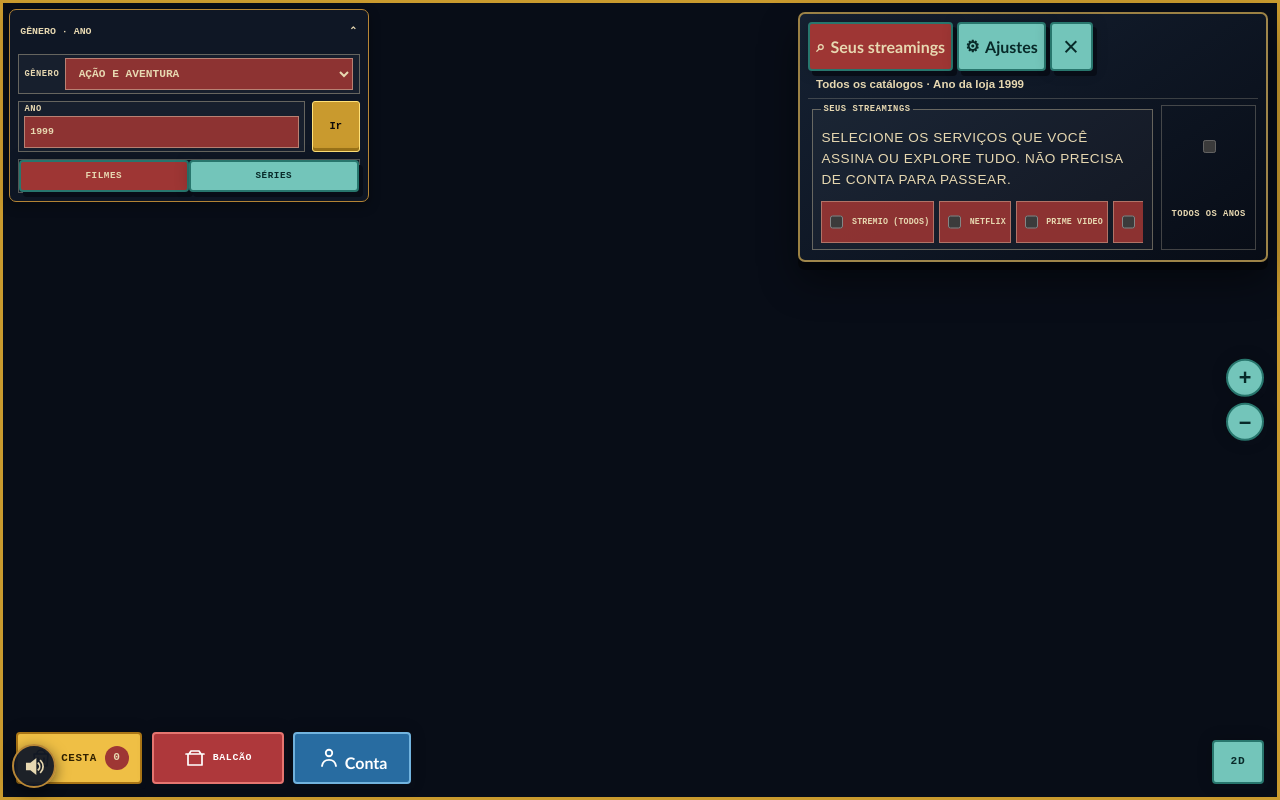
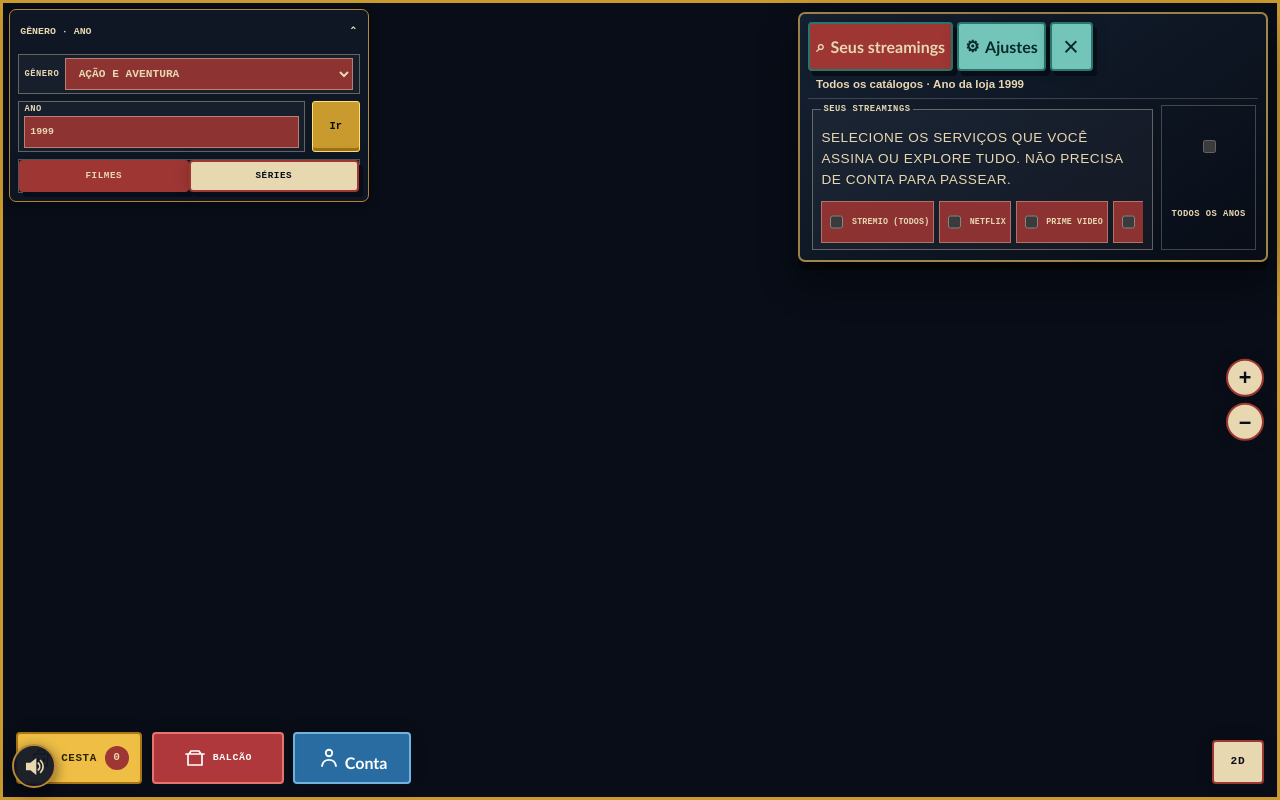
Before and after one commit to illanrego/willslocadora, a website: page public/index.html in a window 1280 px wide. Drawn offline with nearby package versions, Linux system fonts and the light colour scheme; no server answers.

Commit message:
Restore cream for secondary navigation controls

```diff
--- a/public/styles.css
+++ b/public/styles.css
@@ -1037,6 +1037,12 @@ dialog.panel-dialog {
 .title-utility-actions .title-review-teaser strong, .title-utility-actions .title-review-teaser span { color: inherit !important; }
 
 /* Action colors follow the same destinations in both store modes. */
+.immersive-stand-button, .immersive-2d-button, .immersive-format button,
+.immersive-zoom button, .balcony-zoom button, #balcony-return-shelf,
+.vhs-focus-controls button, .scene-inspection-controls button,
+.title-utility-actions .title-review-action, .title-utility-actions .title-review-teaser {
+  --control-fill: var(--cream); --control-ink: var(--blue-deep); --control-edge: var(--red);
+}
 .immersive-basket-button, .title-member-actions .title-basket-action,
 #counter-open, #take-basket-counter, #rent-counter {
   --control-fill: #efbf45; --control-ink: #302100; --control-edge: #aa7616;
```
